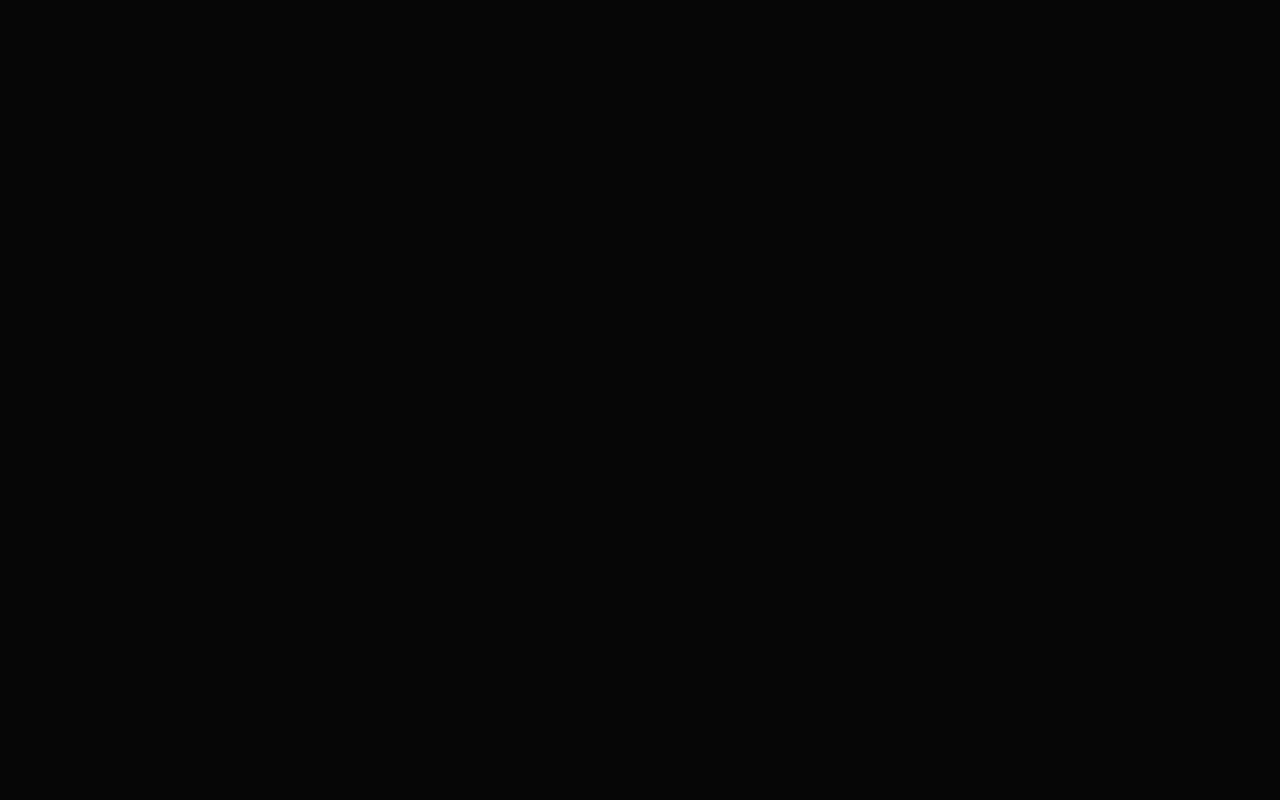
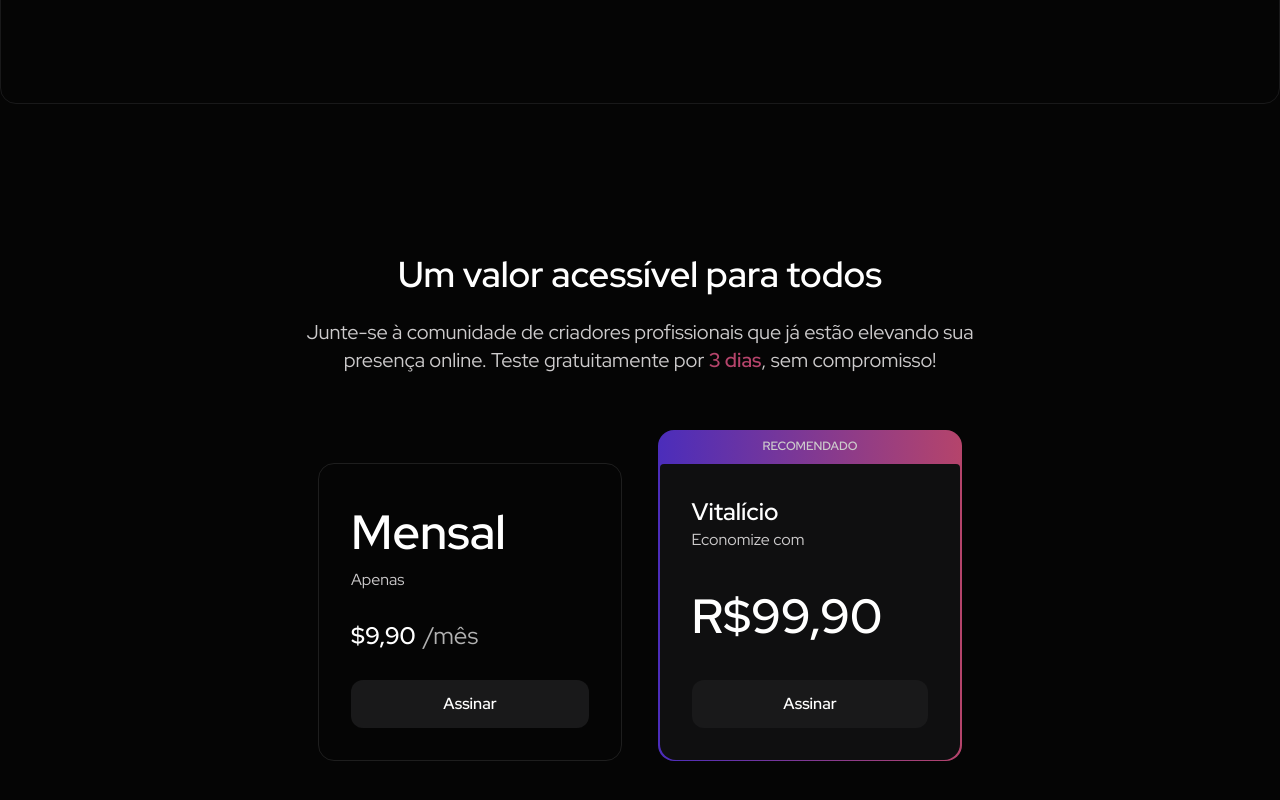
Before and after one commit to Rogerio-17/Project-Inbion-Web, a Next.js app: page / in a window 1280 px wide. Shown: the part 1496-2296 px from the top of the page. Before the commit the page ends 800 px from the top, so only its background shows below. Built offline with nearby package versions, Linux system fonts and the light colour scheme.

Commit message:
feat: finaliza sessão de princing

```diff
--- a/src/app/page.tsx
+++ b/src/app/page.tsx
@@ -1,14 +1,16 @@
 import { Header } from "@/components/landing-page/header";
 import { Hero } from "@/components/landing-page/hero";
+import { Pricing } from "@/components/landing-page/princing";
+import { VideoExplanation } from "@/components/landing-page/video-explanation";
 
 export default function Home() {
   return (
     <div className="max-w-7xl mx-auto">
       <Header />
       <Hero />
+      <VideoExplanation />
+      <Pricing />
       {/*
-      <VideoExplanation />
-      <Princing />
       <FAQ />  */}
     </div>
   );
--- /dev/null
+++ b/src/components/landing-page/princing.tsx
@@ -0,0 +1,49 @@
+import { TRIAL_DAYS } from "@/lib/config";
+import { Button } from "../ui/button";
+
+export function Pricing() {
+    return (
+        <div className="my-[150px] flex flex-col items-center gap-14">
+            <div className="flex flex-col items-center gap-6">
+                <h3 className="text-4xl font-bold text-white">Um valor acessível para todos</h3>
+                <p className="text-content-body text-xl text-center">Junte-se à comunidade de criadores profissionais que já estão elevando sua <br />
+                    presença online. Teste gratuitamente por <strong className="text-accent-pink">{TRIAL_DAYS} dias</strong>, sem compromisso! </p>
+            </div>
+            <div className="flex items-end gap-9">
+                <div className="w-[304px] p-8 flex flex-col gap-7 rounded-2xl border border-[#1E1E1E]">
+                    <div className="flex flex-col">
+                        <span className="text-white font-bold text-[48px]">Mensal</span>
+                        <span className="text-content-body">Apenas</span>
+                    </div>
+
+                    <div className="flex items-center gap-2">
+                        <span className="text-white font-bold text-2xl">$9,90</span>
+                        <span className="text-content-headline text-2xl">/mês</span>
+                    </div>
+
+                    <Button variant="secondary">Assinar</Button>
+
+                </div>
+
+                <div className="flex flex-col">
+                    <div className="flex justify-center items-center p-2 rounded-t-2xl w-[304px] bg-[linear-gradient(90deg,#4B2DBB_0%,#B5446B_100%)]">
+                        <span className="uppercase text-xs font-bold">Recomendado</span>
+                    </div>
+                    <div className="p-[1.6px] bg-[linear-gradient(90deg,#4B2DBB_0%,#B5446B_100%)] rounded-b-2xl">
+                        <div className="w-full rounded bg-background-secondary p-8 flex flex-col gap-7 rounded-b-2xl">
+                            <div className="flex flex-col">
+                                <span className="text-white font-bold text-2xl">Vitalício</span>
+                                <span className="text-content-body">Economize com</span>
+                            </div>
+                            <div className="flex items-center gap-1">
+                                <span className="text-white font-bold text-[48px]">R$99,90</span>
+                            </div>
+
+                            <Button variant="secondary">Assinar</Button>
+                        </div>
+                    </div>
+                </div>
+            </div>
+        </div>
+    )
+}
--- /dev/null
+++ b/src/components/landing-page/video-explanation.tsx
@@ -0,0 +1,11 @@
+import { Play } from "lucide-react";
+
+export function VideoExplanation() {
+    return (
+        <div className="border rounded-2xl border-border-primary aspect-video flex items-center justify-center my-20">
+            <div className="border-accent-purple border rounded-full p-2">
+                <Play className="text-accent-purple size-14" />
+            </div>
+        </div>
+    )
+}
--- /dev/null
+++ b/src/lib/config.ts
@@ -0,0 +1 @@
+export const TRIAL_DAYS = 3
```
